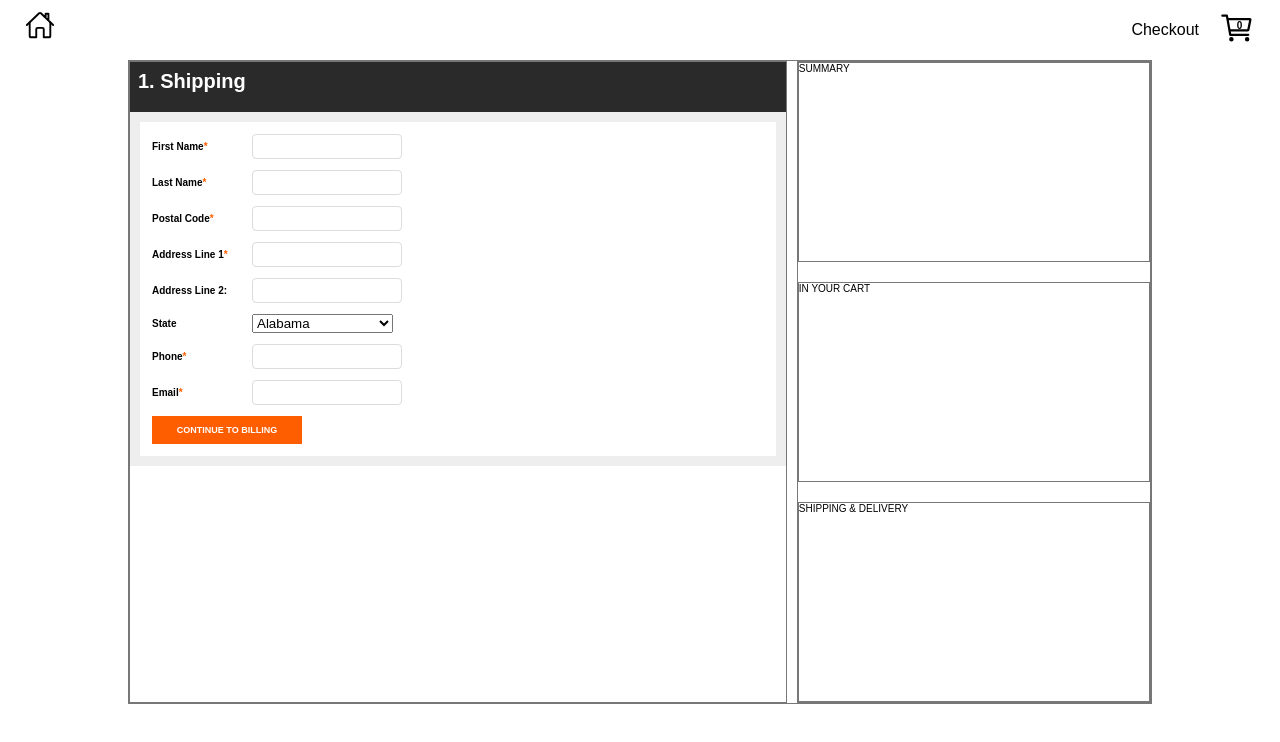
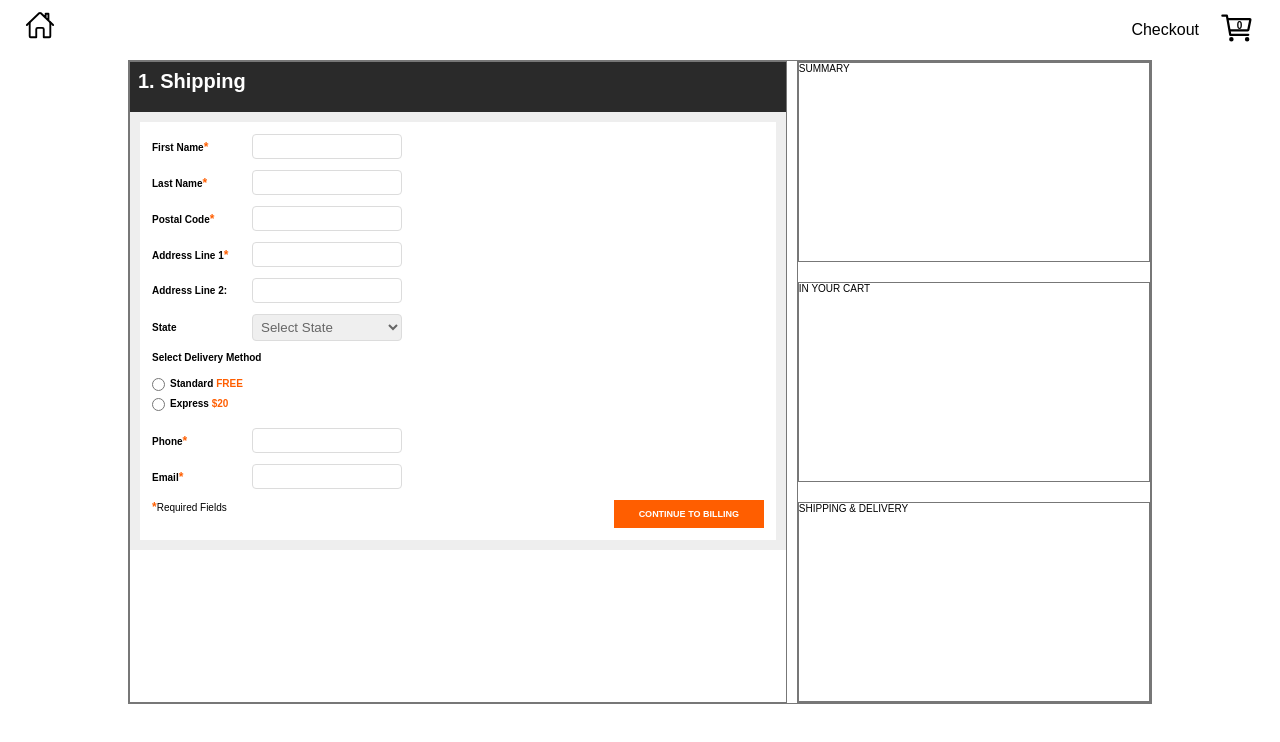
Before and after one commit to bartswierz/shopping-website, a React (Create React App) app: page /checkout in a window 1280 px wide. Shown: the top 742 px of the page. Built offline with nearby package versions, Linux system fonts and the light colour scheme.

Commit message:
updated form item layout

```diff
--- a/src/components/routes/checkout/checkout.component.jsx
+++ b/src/components/routes/checkout/checkout.component.jsx
@@ -57,7 +57,8 @@ const Checkout = () => {
           <br /> */}
           <div className="form-item-container">
             <label className="form-label">State</label>
-            <select>
+            <select className="select-box">
+              <option value="SelectState">Select State</option>
               <option value="AL">Alabama</option>
               <option value="AK">Alaska</option>
               <option value="AZ">Arizona</option>
@@ -113,7 +114,22 @@ const Checkout = () => {
           </div>
           <br />
 
-          {/* Radio - Select Delivery Method - 2 options - standard or express */}
+          {/* Delivery Method */}
+          <div className="form-radio-container">
+            <h3 className="form-radio-header">Select Delivery Method</h3>
+            <div className="form-radio-item">
+              <input type="radio" value="FREE" name="FREE" />
+              <label className="form-label">
+                <span className="shipping-type">Standard</span> <span className="shipping-price">FREE</span>
+              </label>
+            </div>
+            <div className="form-radio-item">
+              <input type="radio" value="Express" name="Express" />
+              <label className="form-label">
+                <span className="shipping-type">Express</span> <span className="shipping-price">$20</span>
+              </label>
+            </div>
+          </div>
 
           <div className="form-item-container">
             <label className="form-label">
@@ -131,8 +147,15 @@ const Checkout = () => {
           </div>
           <br />
 
-          {/* Submit - Go to Billing */}
-          <input type="submit" value="CONTINUE TO BILLING" className="checkout-submit-btn" />
+          <div className="form-footer">
+            <label>
+              <span className="asterisk">*</span>
+              <span>Required Fields</span>
+            </label>
+
+            {/* Submit - Go to Billing */}
+            <input type="submit" value="CONTINUE TO BILLING" className="checkout-submit-btn" />
+          </div>
         </form>
       </div>
 
--- a/src/components/routes/checkout/checkout.styles.scss
+++ b/src/components/routes/checkout/checkout.styles.scss
@@ -4,7 +4,7 @@ $hoverColor: rgb(221, 81, 0);
 .checkout-container {
   display: grid;
   grid-template-columns: 0.65fr 0.35fr;
-  column-gap: 10px;
+  column-gap: 1rem;
   border: 1px solid #777;
   width: 80%;
   min-height: 80vh;
@@ -13,21 +13,20 @@ $hoverColor: rgb(221, 81, 0);
   // Shipping form - left side
   .checkout-shipping-container {
     border: 1px solid #777;
-    // background-color: #eeeeee;
 
     .checkout-header {
       color: white;
-      font-size: 20px;
-      padding: 8px;
+      font-size: 2rem;
+      padding: 0.8rem;
 
       background-color: rgb(42, 42, 42);
-      height: 50px;
+      height: 5rem;
     }
 
     .checkout-form-container {
       display: flex;
       flex-direction: column;
-      padding: 12px;
+      padding: 1.2rem;
       background-color: white;
       border: 10px solid #eeeeee;
 
@@ -36,7 +35,7 @@ $hoverColor: rgb(221, 81, 0);
         border: 1px solid $primaryColor;
         color: white;
         font-weight: bold;
-        padding: 8px 16px;
+        padding: 0.8rem 1.6rem;
         font-size: 0.9rem;
         width: 150px;
         text-align: center;
@@ -49,29 +48,76 @@ $hoverColor: rgb(221, 81, 0);
 
       .form-item-container {
         display: flex;
-        // justify-content: space-between;
 
         .form-label {
-          width: 100px;
+          width: 10rem;
           align-self: center;
           font-weight: bold;
-          // .form-input {
-          // }
+
           .asterisk {
             color: $primaryColor;
+            font-size: 1.2rem;
+            font-weight: bold;
           }
         }
 
-        input {
-          width: 150px;
-          padding: 4px;
+        .select-box {
+          width: 15rem;
+          padding: 0.4rem;
           border: 1px solid rgb(220, 220, 220);
           border-radius: 4px;
+
+          color: #666;
+        }
+
+        input {
+          width: 15rem;
+          padding: 0.4rem;
+          border: 1px solid rgb(220, 220, 220);
+          border-radius: 4px;
+        }
+      }
+
+      .form-footer {
+        display: flex;
+        justify-content: space-between;
+
+        .asterisk {
+          color: $primaryColor;
+          font-size: 1.2rem;
+          font-weight: bold;
+        }
+      }
+
+      .form-radio-container {
+        display: flex;
+        flex-direction: column;
+        margin-bottom: 1rem;
+
+        .form-radio-header {
+          font-size: 1rem;
+          margin-bottom: 1.5rem;
+        }
+
+        .form-radio-item {
+          display: flex;
+          gap: 0.5rem;
+          margin-bottom: 7px;
+
+          .shipping-type {
+            font-weight: 700;
+          }
+
+          .shipping-price {
+            color: $primaryColor;
+            font-weight: 800;
+          }
         }
       }
     }
   }
 
+  /**************************************************************/
   // Additional Content - right side - Summary, In Your Cart, Shipping & Delivery
   .checkout-side-container {
     border: 1px solid #777;
```
